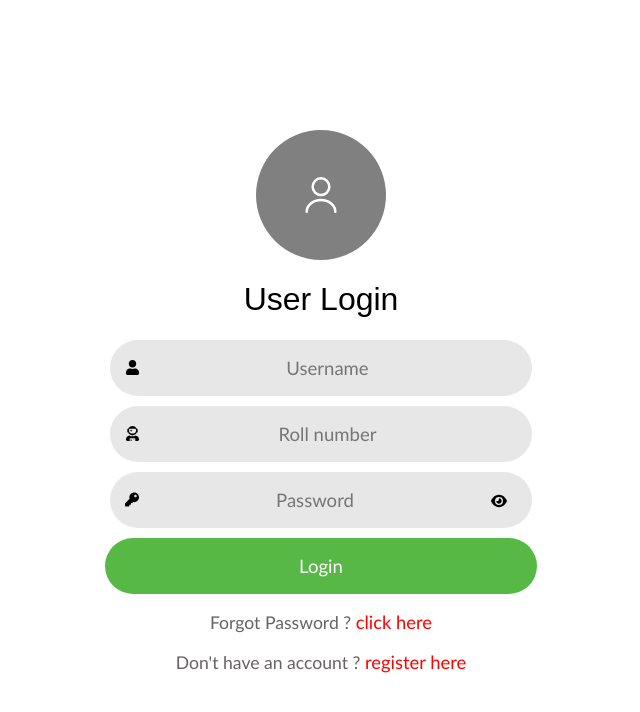
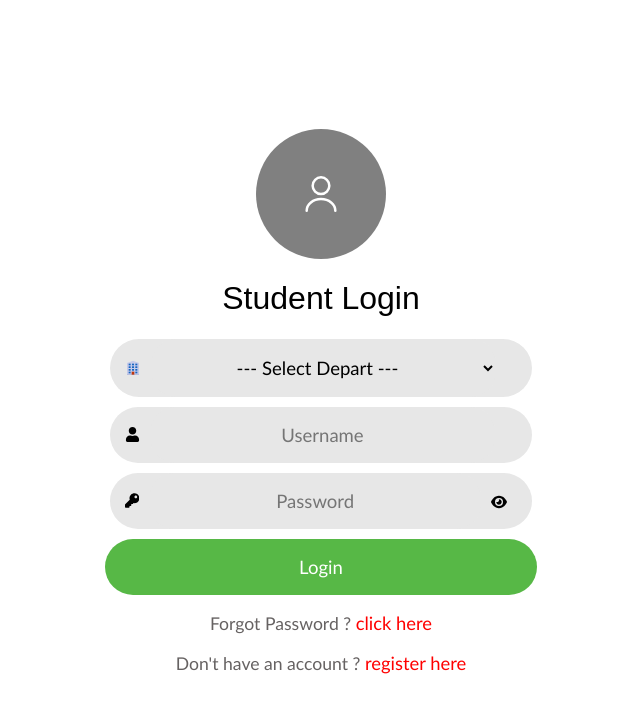
Before and after one commit to WhatsWrongOB/lms-client-typescript, a React (Vite) app: page / in a window 1280 px wide. Shown: the top 712 px of the page, without its empty margins (319-959 px from the left). Built offline with nearby package versions, Linux system fonts and the light colour scheme; a web font is replaced by a local one.

Commit message:
enhance design

```diff
--- a/src/App.css
+++ b/src/App.css
@@ -63,9 +63,9 @@ body {
 
 .group {
   width: 80%;
+  gap: 10px;
   display: flex;
   align-items: center;
-  gap: 15px;
   border-radius: 30px;
   padding: 0px 15px;
   background-color: #e7e7e7;
@@ -74,8 +74,8 @@ body {
 .group input,
 .group select {
   width: 88%;
+  text-align: center;
   padding: 17px 0px;
-  text-align: center;
   border-radius: 25px;
   outline: none;
   border: none;
--- a/src/pages/Forget.tsx
+++ b/src/pages/Forget.tsx
@@ -5,6 +5,7 @@ import { Link } from "react-router-dom";
 import { toast } from "react-hot-toast";
 
 const Forget = () => {
+
   const [formData, setFormData] = useState({
     department: "",
     roll: "",
@@ -55,6 +56,7 @@ const Forget = () => {
             placeholder="Your Roll number"
             value={formData.roll}
             onChange={handleChange}
+            autoComplete="off"
             required
           />
         </div>
--- a/src/pages/Login.tsx
+++ b/src/pages/Login.tsx
@@ -1,16 +1,18 @@
 import { useState, ChangeEvent, FormEvent } from "react";
 import { FaEye, FaEyeSlash } from "react-icons/fa6";
-import { FaUser, FaKey, FaUserAstronaut } from "react-icons/fa";
+import { FaUser, FaKey } from "react-icons/fa";
 import user from "/public/user.svg";
 import { Link, useNavigate } from "react-router-dom";
 import { toast } from "react-hot-toast";
+import { FcDepartment } from "react-icons/fc";
 
 const Login = () => {
+
   const navigate = useNavigate();
   const [active, setActive] = useState(false);
   const [formData, setFormData] = useState({
     username: "",
-    roll: "",
+    department: "",
     password: "",
   });
 
@@ -18,7 +20,9 @@ const Login = () => {
     setActive(!active);
   };
 
-  const handleChange = (e: ChangeEvent<HTMLInputElement>) => {
+  const handleChange = (
+    e: ChangeEvent<HTMLInputElement | HTMLSelectElement>
+  ) => {
     const { name, value } = e.target;
     setFormData((prevFormData) => ({
       ...prevFormData,
@@ -30,7 +34,8 @@ const Login = () => {
     e.preventDefault();
 
     toast.success("Login Successful");
-    navigate("/forget");
+
+    navigate("/")
   };
 
   return (
@@ -39,9 +44,24 @@ const Login = () => {
         <div>
           <img src={user} alt="user" />
         </div>
-        <h1>User Login</h1>
+        <h1>Student Login</h1>
       </div>
       <form className="auth_form" onSubmit={handleSubmit}>
+        <div className="group">
+          <FcDepartment color="black" />
+          <select
+            name="department"
+            value={formData.department}
+            onChange={handleChange}
+            required
+          >
+            <option value="">--- Select Depart ---</option>
+            <option value="bsse">BSSE</option>
+            <option value="bscs">BSCS</option>
+            <option value="bsit">BSIT</option>
+          </select>
+        </div>
+
         <div className="group">
           <FaUser size={15} />
           <input
@@ -50,18 +70,7 @@ const Login = () => {
             placeholder="Username"
             value={formData.username}
             onChange={handleChange}
-            required
-          />
-        </div>
-
-        <div className="group">
-          <FaUserAstronaut size={15} />
-          <input
-            type="text"
-            name="roll"
-            placeholder="Roll number"
-            value={formData.roll}
-            onChange={handleChange}
+            autoComplete="off"
             required
           />
         </div>
--- a/src/pages/Register.tsx
+++ b/src/pages/Register.tsx
@@ -1,4 +1,4 @@
-import { useState } from "react";
+import { useState, ChangeEvent } from "react";
 import { toast } from "react-hot-toast";
 import { FaEye, FaEyeSlash } from "react-icons/fa";
 import { FaUser, FaKey, FaUserAstronaut } from "react-icons/fa";
@@ -6,6 +6,7 @@ import { FcDepartment } from "react-icons/fc";
 import { Link, useNavigate } from "react-router-dom";
 
 const Register = () => {
+
   const navigate = useNavigate();
   const [active, setActive] = useState(false);
   const [formData, setFormData] = useState({
@@ -20,7 +21,7 @@ const Register = () => {
   };
 
   const handleChange = (
-    e: React.ChangeEvent<HTMLInputElement | HTMLSelectElement>
+    e: ChangeEvent<HTMLInputElement | HTMLSelectElement>
   ) => {
     const { name, value } = e.target;
     setFormData((prevFormData) => ({
@@ -39,7 +40,7 @@ const Register = () => {
   return (
     <div className="auth_container">
       <div className="auth_upper auth_reg_upper">
-        <h1>User Registration</h1>
+        <h1>Student Registration</h1>
       </div>
       <form className="auth_form" onSubmit={handleSubmit}>
         <div className="group">
@@ -56,6 +57,7 @@ const Register = () => {
             <option value="bsit">BSIT</option>
           </select>
         </div>
+
         <div className="group">
           <FaUser size={15} />
           <input
@@ -64,9 +66,11 @@ const Register = () => {
             placeholder="Username"
             value={formData.username}
             onChange={handleChange}
+            autoComplete="off"
             required
           />
         </div>
+
         <div className="group">
           <FaUserAstronaut size={15} />
           <input
@@ -75,9 +79,11 @@ const Register = () => {
             placeholder="Roll number"
             value={formData.roll}
             onChange={handleChange}
+            autoComplete="off"
             required
           />
         </div>
+
         <div className="group">
           <FaKey size={15} />
           <input
```
